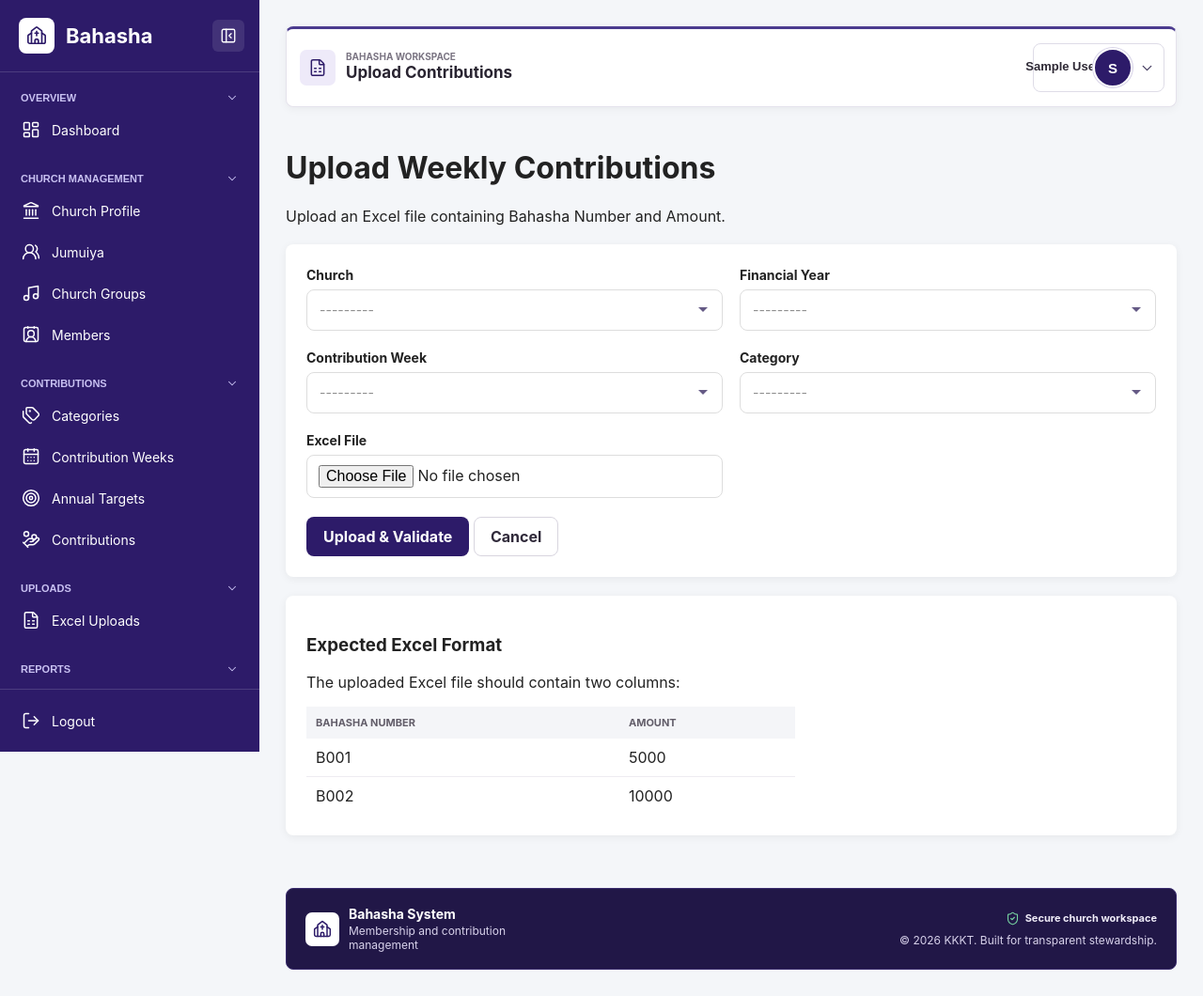
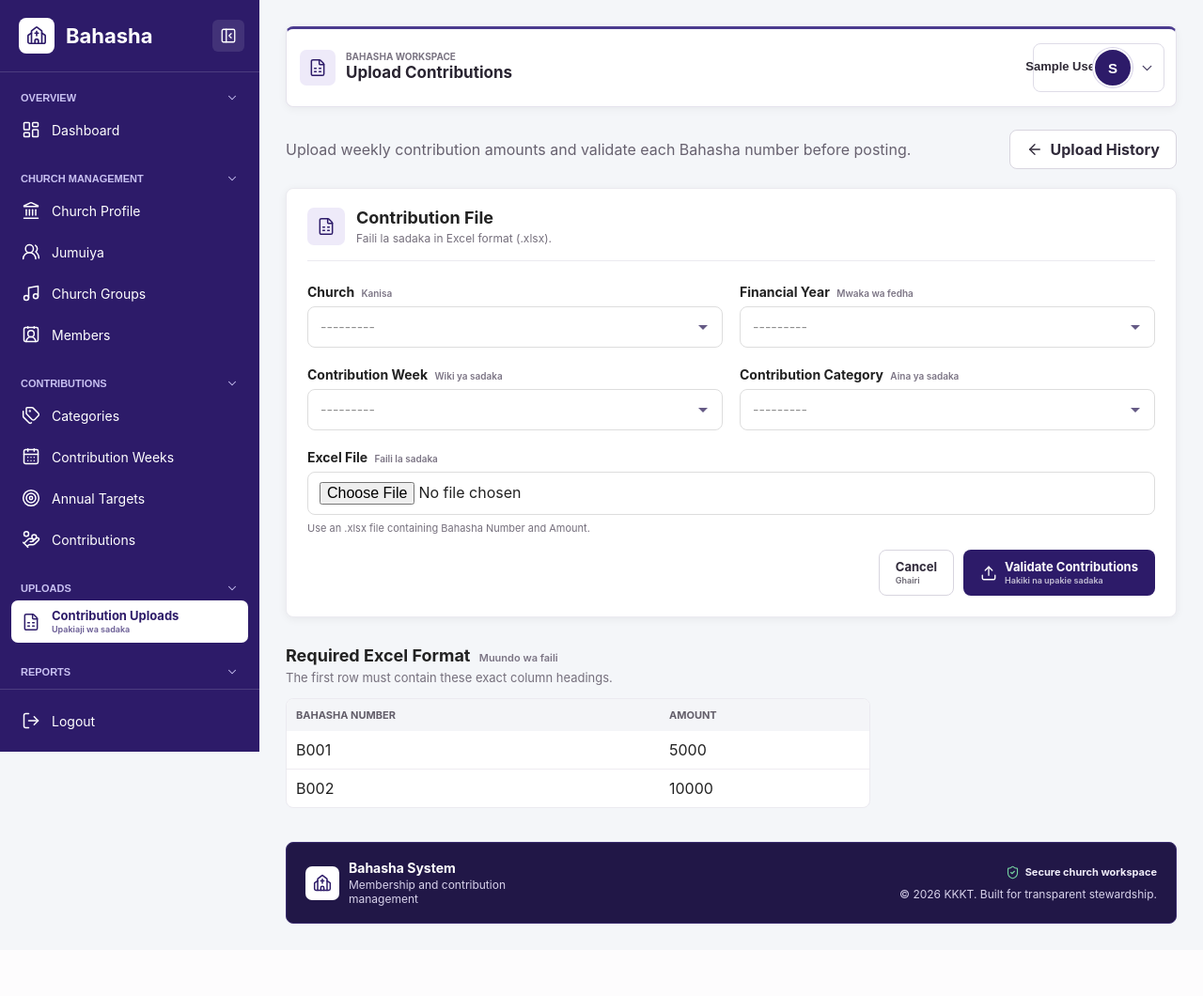
Before and after one commit to Oswaldgerald/bahasha-web, a Django app: page /web/excel-uploads/create/ in a window 1280 px wide. Shown: the whole page at 94% size. After the commit the page ends 983 px from the top, so only its background shows below. Run offline with Django 5.2, Linux system fonts and the light colour scheme; the visitor is signed in with stand-in values (Sample User, id 1); data that the repository does not hold is empty; parts of the project's set-up code (start-up, migrations or seed data) failed here and were passed over.

Commit message:
Redesign contribution upload workflow

```diff
--- a/excel_uploads/views.py
+++ b/excel_uploads/views.py
@@ -5,6 +5,7 @@ import uuid
 
 from django.contrib import messages
 from django.contrib.auth.decorators import login_required
+from django.db.models import Count, Sum
 from django.shortcuts import get_object_or_404, redirect
 from django.shortcuts import render
 from django.views.decorators.http import require_POST
@@ -67,7 +68,18 @@ def excel_upload_list(request):
         "approved_by",
     ).order_by("-uploaded_at")
 
-    return render(request, "excel_uploads/list.html", {"uploads": uploads})
+    summary = uploads.aggregate(
+        total=Count("id"),
+        rows=Sum("total_rows", default=0),
+        valid=Sum("valid_rows", default=0),
+        amount=Sum("total_amount", default=0),
+    )
+
+    return render(
+        request,
+        "excel_uploads/list.html",
+        {"uploads": uploads, "summary": summary},
+    )
 
 
 @login_required(login_url="login")
@@ -86,7 +98,9 @@ def excel_upload_create(request):
 
             process_excel_upload(upload)
 
-            messages.success(request, "Excel file uploaded and validated successfully.")
+            messages.success(
+                request, "Contribution file uploaded and validated successfully."
+            )
             return redirect("web_excel_upload_detail", upload_id=upload.id)
     else:
         form = ExcelUploadForm()
@@ -129,7 +143,7 @@ def excel_upload_approve(request, upload_id):
         user=request.user,
         church=upload.church,
         action="EXCEL_APPROVED",
-        description=f"Approved Excel upload {upload.upload_reference}.",
+        description=f"Approved contribution upload {upload.upload_reference}.",
         entity_type="ExcelUpload",
         entity_id=upload.id,
         request=request,
--- /dev/null
+++ b/static/css/contribution-uploads.css
@@ -0,0 +1,331 @@
+.upload-button-copy {
+    align-items: flex-start;
+    display: inline-flex;
+    flex-direction: column;
+    line-height: 1.1;
+    text-align: left;
+}
+
+.upload-button-copy strong {
+    font-size: 13px;
+    font-weight: 750;
+}
+
+.upload-button-copy small {
+    font-size: 9px;
+    font-weight: 600;
+    margin-top: 3px;
+    opacity: 0.72;
+}
+
+.upload-summary {
+    display: grid;
+    gap: 14px;
+    grid-template-columns: repeat(4, minmax(0, 1fr));
+    margin-bottom: 18px;
+}
+
+.upload-summary-item {
+    align-items: center;
+    background: white;
+    border: 1px solid #ebeaf0;
+    border-radius: 8px;
+    box-shadow: 0 2px 9px rgba(33, 25, 57, 0.05);
+    display: flex;
+    gap: 12px;
+    min-width: 0;
+    padding: 14px 16px;
+}
+
+.upload-summary-icon {
+    align-items: center;
+    background: #eceffa;
+    border-radius: 7px;
+    color: #4d57a8;
+    display: inline-flex;
+    flex: 0 0 38px;
+    height: 38px;
+    justify-content: center;
+}
+
+.upload-summary-icon svg {
+    height: 19px;
+    width: 19px;
+}
+
+.summary-rows { background: #e8f3f7; color: #28728b; }
+.summary-valid { background: #e7f5ee; color: #25805b; }
+.summary-amount { background: #fbf1df; color: #9a631d; }
+
+.upload-summary-item small,
+.upload-summary-item strong {
+    display: block;
+}
+
+.upload-summary-item small {
+    color: #716b78;
+    font-size: 11px;
+    margin-bottom: 2px;
+}
+
+.upload-summary-item strong {
+    color: #211653;
+    font-size: 22px;
+}
+
+.contribution-upload-panel {
+    border: 1px solid #ebeaf0;
+    margin-left: auto;
+    margin-right: auto;
+    max-width: 980px;
+}
+
+.upload-section-heading {
+    align-items: center;
+    border-bottom: 1px solid #ebeaf0;
+    display: flex;
+    gap: 12px;
+    margin: -2px 0 22px;
+    padding-bottom: 16px;
+}
+
+.upload-section-heading > span {
+    align-items: center;
+    background: #eeeaf9;
+    border-radius: 7px;
+    color: #2d1b69;
+    display: inline-flex;
+    flex: 0 0 40px;
+    height: 40px;
+    justify-content: center;
+}
+
+.upload-section-heading svg {
+    height: 20px;
+    width: 20px;
+}
+
+.upload-section-heading h2,
+.upload-section-heading p {
+    margin: 0;
+}
+
+.upload-section-heading h2 {
+    font-size: 18px;
+}
+
+.upload-section-heading p {
+    color: #756f7c;
+    font-size: 12px;
+    margin-top: 4px;
+}
+
+.contribution-upload-fields label small {
+    color: #7b7484;
+    font-size: 10px;
+    font-weight: 600;
+    margin-left: 4px;
+}
+
+.upload-file-field {
+    grid-column: 1 / -1;
+}
+
+.upload-file-field p {
+    color: #756f7c;
+    font-size: 11px;
+    margin: 7px 0 0;
+}
+
+.contribution-upload-actions {
+    justify-content: flex-end;
+}
+
+.upload-format-guide {
+    margin-top: 30px;
+}
+
+.upload-format-guide h2,
+.upload-format-guide p {
+    margin: 0;
+}
+
+.upload-format-guide h2 {
+    font-size: 18px;
+}
+
+.upload-format-guide h2 small {
+    color: #7b7484;
+    font-size: 11px;
+    font-weight: 600;
+    margin-left: 5px;
+}
+
+.upload-format-guide p {
+    color: #756f7c;
+    font-size: 13px;
+    margin-top: 5px;
+}
+
+.upload-format-guide .table-scroll {
+    background: white;
+    border: 1px solid #ebeaf0;
+    border-radius: 8px;
+    margin-top: 14px;
+    max-width: 620px;
+}
+
+.contribution-upload-detail {
+    border: 1px solid #ebeaf0;
+    padding: 0;
+}
+
+.upload-detail-heading {
+    align-items: center;
+    border-bottom: 1px solid #ebeaf0;
+    display: flex;
+    justify-content: space-between;
+    padding: 18px 20px;
+}
+
+.upload-detail-heading small,
+.upload-detail-heading h2 {
+    margin: 0;
+}
+
+.upload-detail-heading > div > small {
+    color: #756f7c;
+    font-size: 10px;
+    font-weight: 700;
+    text-transform: uppercase;
+}
+
+.upload-detail-heading h2 {
+    font-size: 19px;
+    margin-top: 4px;
+}
+
+.upload-detail-grid {
+    display: grid;
+    grid-template-columns: repeat(4, minmax(0, 1fr));
+    margin: 0;
+}
+
+.upload-detail-grid > div {
+    border-bottom: 1px solid #f0eef3;
+    border-right: 1px solid #f0eef3;
+    padding: 16px 20px;
+}
+
+.upload-detail-grid > div:nth-child(4n) {
+    border-right: 0;
+}
+
+.upload-detail-grid > div:nth-last-child(-n + 4) {
+    border-bottom: 0;
+}
+
+.upload-detail-grid dt {
+    color: #756f7c;
+    font-size: 11px;
+    font-weight: 700;
+}
+
+.upload-detail-grid dt small {
+    font-size: 9px;
+    font-weight: 600;
+    margin-left: 3px;
+}
+
+.upload-detail-grid dd {
+    color: #292331;
+    font-size: 15px;
+    font-weight: 700;
+    margin: 7px 0 0;
+}
+
+.upload-detail-grid .detail-valid { color: #19724f; }
+.upload-detail-grid .detail-failed { color: #9c2d25; }
+
+.upload-rows-section {
+    margin-top: 28px;
+}
+
+.upload-rows-heading h2,
+.upload-rows-heading p {
+    margin: 0;
+}
+
+.upload-rows-heading h2 {
+    font-size: 18px;
+}
+
+.upload-rows-heading h2 small {
+    color: #7b7484;
+    font-size: 11px;
+    font-weight: 600;
+    margin-left: 5px;
+}
+
+.upload-rows-heading p {
+    color: #756f7c;
+    font-size: 13px;
+    margin-top: 5px;
+}
+
+@media (max-width: 920px) {
+    .upload-summary {
+        grid-template-columns: repeat(2, minmax(0, 1fr));
+    }
+
+    .upload-detail-grid {
+        grid-template-columns: repeat(2, minmax(0, 1fr));
+    }
+
+    .upload-detail-grid > div:nth-child(4n) {
+        border-right: 1px solid #f0eef3;
+    }
+
+    .upload-detail-grid > div:nth-child(2n) {
+        border-right: 0;
+    }
+
+    .upload-detail-grid > div:nth-last-child(-n + 4) {
+        border-bottom: 1px solid #f0eef3;
+    }
+
+    .upload-detail-grid > div:nth-last-child(-n + 2) {
+        border-bottom: 0;
+    }
+}
+
+@media (max-width: 620px) {
+    .upload-summary {
+        grid-template-columns: 1fr;
+    }
+
+    .upload-detail-grid {
+        grid-template-columns: 1fr;
+    }
+
+    .upload-detail-grid > div,
+    .upload-detail-grid > div:nth-child(2n),
+    .upload-detail-grid > div:nth-child(4n) {
+        border-bottom: 1px solid #f0eef3;
+        border-right: 0;
+    }
+
+    .upload-detail-grid > div:last-child {
+        border-bottom: 0;
+    }
+
+    .contribution-upload-actions {
+        align-items: stretch;
+        flex-direction: column-reverse;
+    }
+
+    .contribution-upload-actions .btn-primary,
+    .contribution-upload-actions .btn-secondary {
+        width: 100%;
+    }
+}
--- a/static/css/layout.css
+++ b/static/css/layout.css
@@ -172,6 +172,23 @@
     overflow: hidden;
     text-overflow: ellipsis;
     white-space: nowrap;
+}
+
+.nav-label-bilingual {
+    display: flex;
+    flex-direction: column;
+    line-height: 1.1;
+}
+
+.nav-label-bilingual strong {
+    font-size: 13px;
+}
+
+.nav-label-bilingual small {
+    font-size: 9px;
+    font-weight: 600;
+    margin-top: 3px;
+    opacity: 0.72;
 }
 
 .sidebar-logout {
--- a/templates/excel_uploads/create.html
+++ b/templates/excel_uploads/create.html
@@ -1,71 +1,44 @@
 {% extends "base.html" %}
+{% load static %}
+
+{% block extra_css %}<link rel="stylesheet" href="{% static 'css/contribution-uploads.css' %}">{% endblock %}
 
 {% block content %}
+<div class="list-toolbar contribution-upload-toolbar">
+    <p>Upload weekly contribution amounts and validate each Bahasha number before posting.</p>
+    <a href="{% url 'web_excel_uploads' %}" class="btn-secondary"><i data-lucide="arrow-left" aria-hidden="true"></i><span>Upload History</span></a>
+</div>
 
-<h1>Upload Weekly Contributions</h1>
-<p>Upload an Excel file containing Bahasha Number and Amount.</p>
+<section class="card contribution-upload-panel">
+    <div class="upload-section-heading">
+        <span><i data-lucide="file-spreadsheet" aria-hidden="true"></i></span>
+        <div><h2>Contribution File</h2><p>Faili la sadaka in Excel format (.xlsx).</p></div>
+    </div>
 
-<div class="card">
     <form method="post" enctype="multipart/form-data">
         {% csrf_token %}
+        {{ form.non_field_errors }}
+        <div class="form-grid contribution-upload-fields">
+            <div><label for="{{ form.church.id_for_label }}">Church <small>Kanisa</small></label>{{ form.church }}{{ form.church.errors }}</div>
+            <div><label for="{{ form.financial_year.id_for_label }}">Financial Year <small>Mwaka wa fedha</small></label>{{ form.financial_year }}{{ form.financial_year.errors }}</div>
+            <div><label for="{{ form.contribution_week.id_for_label }}">Contribution Week <small>Wiki ya sadaka</small></label>{{ form.contribution_week }}{{ form.contribution_week.errors }}</div>
+            <div><label for="{{ form.selected_category.id_for_label }}">Contribution Category <small>Aina ya sadaka</small></label>{{ form.selected_category }}{{ form.selected_category.errors }}</div>
+            <div class="upload-file-field"><label for="{{ form.file.id_for_label }}">Excel File <small>Faili la sadaka</small></label>{{ form.file }}{{ form.file.errors }}<p>Use an .xlsx file containing Bahasha Number and Amount.</p></div>
+        </div>
+        <div class="form-actions contribution-upload-actions">
+            <a href="{% url 'web_excel_uploads' %}" class="btn-secondary"><span class="upload-button-copy"><strong>Cancel</strong><small>Ghairi</small></span></a>
+            <button type="submit" class="btn-primary"><i data-lucide="upload" aria-hidden="true"></i><span class="upload-button-copy"><strong>Validate Contributions</strong><small>Hakiki na upakie sadaka</small></span></button>
+        </div>
+    </form>
+</section>
 
-        <div class="form-grid">
-            <div>
-                <label>Church</label>
-                {{ form.church }}
-                {{ form.church.errors }}
-            </div>
-
-            <div>
-                <label>Financial Year</label>
-                {{ form.financial_year }}
-                {{ form.financial_year.errors }}
-            </div>
-
-            <div>
-                <label>Contribution Week</label>
-                {{ form.contribution_week }}
-                {{ form.contribution_week.errors }}
-            </div>
-
-            <div>
-                <label>Category</label>
-                {{ form.selected_category }}
-                {{ form.selected_category.errors }}
-            </div>
-
-            <div>
-                <label>Excel File</label>
-                {{ form.file }}
-                {{ form.file.errors }}
-            </div>
-        </div>
-
-        <br>
-
-        <button type="submit" class="btn-primary">Upload & Validate</button>
-        <a href="{% url 'web_excel_uploads' %}" class="btn-secondary">Cancel</a>
-    </form>
-</div>
-
-<div class="card">
-    <h3>Expected Excel Format</h3>
-    <p>The uploaded Excel file should contain two columns:</p>
-
-    <table class="data-table data-table-compact table-half">
-        <tr>
-            <th>Bahasha Number</th>
-            <th>Amount</th>
-        </tr>
-        <tr>
-            <td>B001</td>
-            <td>5000</td>
-        </tr>
-        <tr>
-            <td>B002</td>
-            <td>10000</td>
-        </tr>
-    </table>
-</div>
-
+<section class="upload-format-guide" aria-labelledby="excel-format-title">
+    <div><h2 id="excel-format-title">Required Excel Format <small>Muundo wa faili</small></h2><p>The first row must contain these exact column headings.</p></div>
+    <div class="table-scroll">
+        <table class="data-table data-table-compact">
+            <thead><tr><th>Bahasha Number</th><th>Amount</th></tr></thead>
+            <tbody><tr><td>B001</td><td>5000</td></tr><tr><td>B002</td><td>10000</td></tr></tbody>
+        </table>
+    </div>
+</section>
 {% endblock %}
--- a/templates/partials/sidebar.html
+++ b/templates/partials/sidebar.html
@@ -85,9 +85,9 @@
                 <i data-lucide="chevron-down" aria-hidden="true"></i>
             </button>
             <div class="nav-group-items" id="nav-uploads">
-            <a href="{% url 'web_excel_uploads' %}" data-label="Excel Uploads"{% if request.resolver_match.url_name == 'web_excel_uploads' %} class="active" aria-current="page"{% endif %}>
+            <a href="{% url 'web_excel_uploads' %}" data-label="Contribution Uploads"{% if request.resolver_match.url_name == 'web_excel_uploads' or request.resolver_match.url_name == 'web_excel_upload_create' or request.resolver_match.url_name == 'web_excel_upload_detail' %} class="active" aria-current="page"{% endif %}>
                 <i data-lucide="file-spreadsheet" aria-hidden="true"></i>
-                <span class="nav-label">Excel Uploads</span>
+                <span class="nav-label nav-label-bilingual"><strong>Contribution Uploads</strong><small>Upakiaji wa sadaka</small></span>
             </a>
             </div>
         </div>
--- a/web/context_processors.py
+++ b/web/context_processors.py
@@ -21,7 +21,7 @@ PAGE_METADATA = {
     "web_contributions": ("Contributions", "hand-coins"),
     "web_contribution_create": ("Record Contribution", "hand-coins"),
     "web_contribution_edit": ("Edit Contribution", "settings"),
-    "web_excel_uploads": ("Excel Uploads", "file-spreadsheet"),
+    "web_excel_uploads": ("Contribution Uploads", "file-spreadsheet"),
     "web_excel_upload_create": ("Upload Contributions", "file-spreadsheet"),
     "web_excel_upload_detail": ("Upload Details", "file-spreadsheet"),
     "web_contribution_summary_report": ("Contribution Summary", "chart-no-axes-combined"),
--- a/web/tests.py
+++ b/web/tests.py
@@ -161,6 +161,7 @@ class CurrentPageHeaderTests(TestCase):
             ("web_dashboard", "Dashboard"),
             ("web_categories", "Contribution Categories"),
             ("web_contributions", "Contributions"),
+            ("web_excel_uploads", "Contribution Uploads"),
             ("web_profile", "My Profile"),
         ]
 
```
Also changed, not shown: templates/excel_uploads/detail.html (+43 -53 lines), templates/excel_uploads/list.html (+35 -10 lines).
